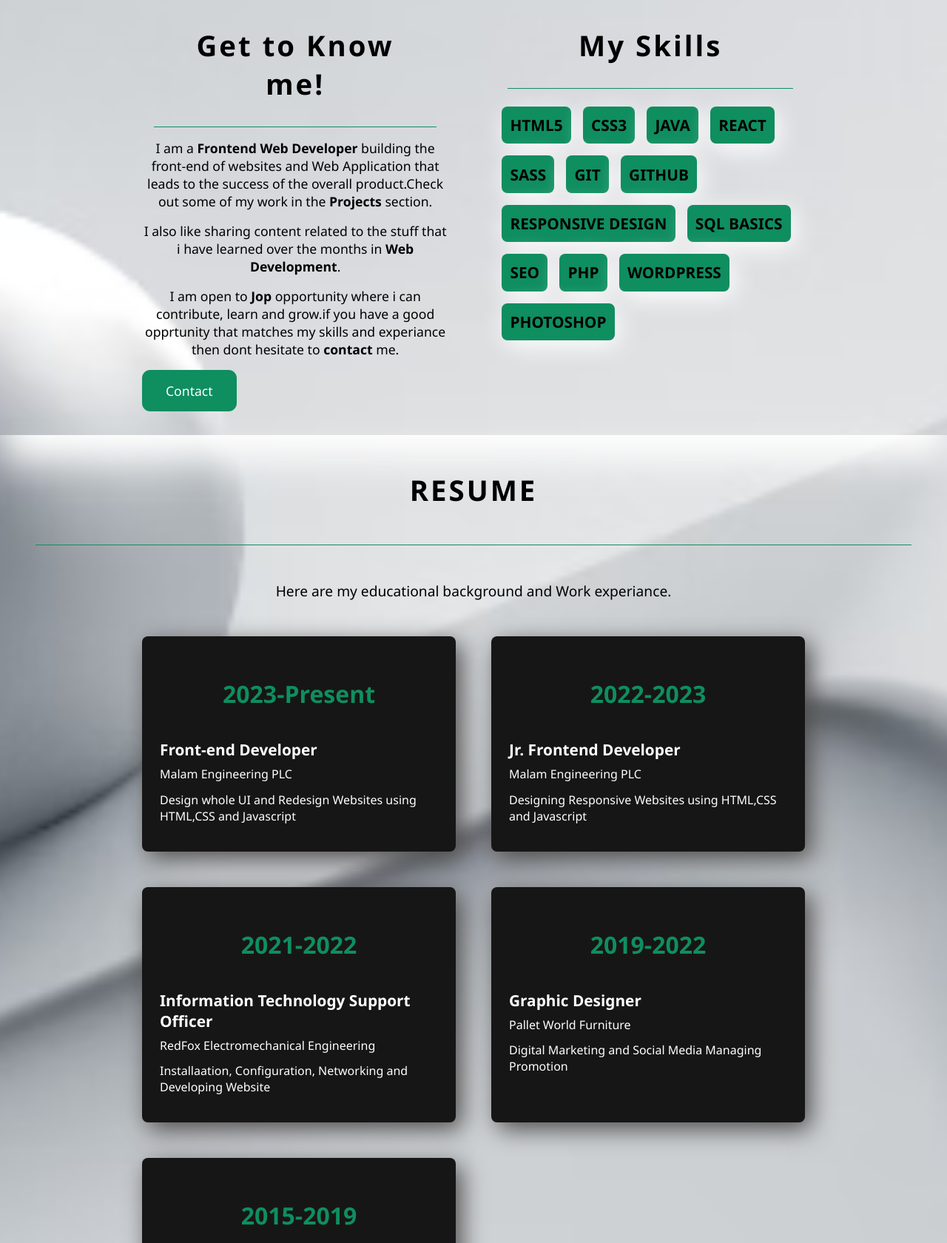
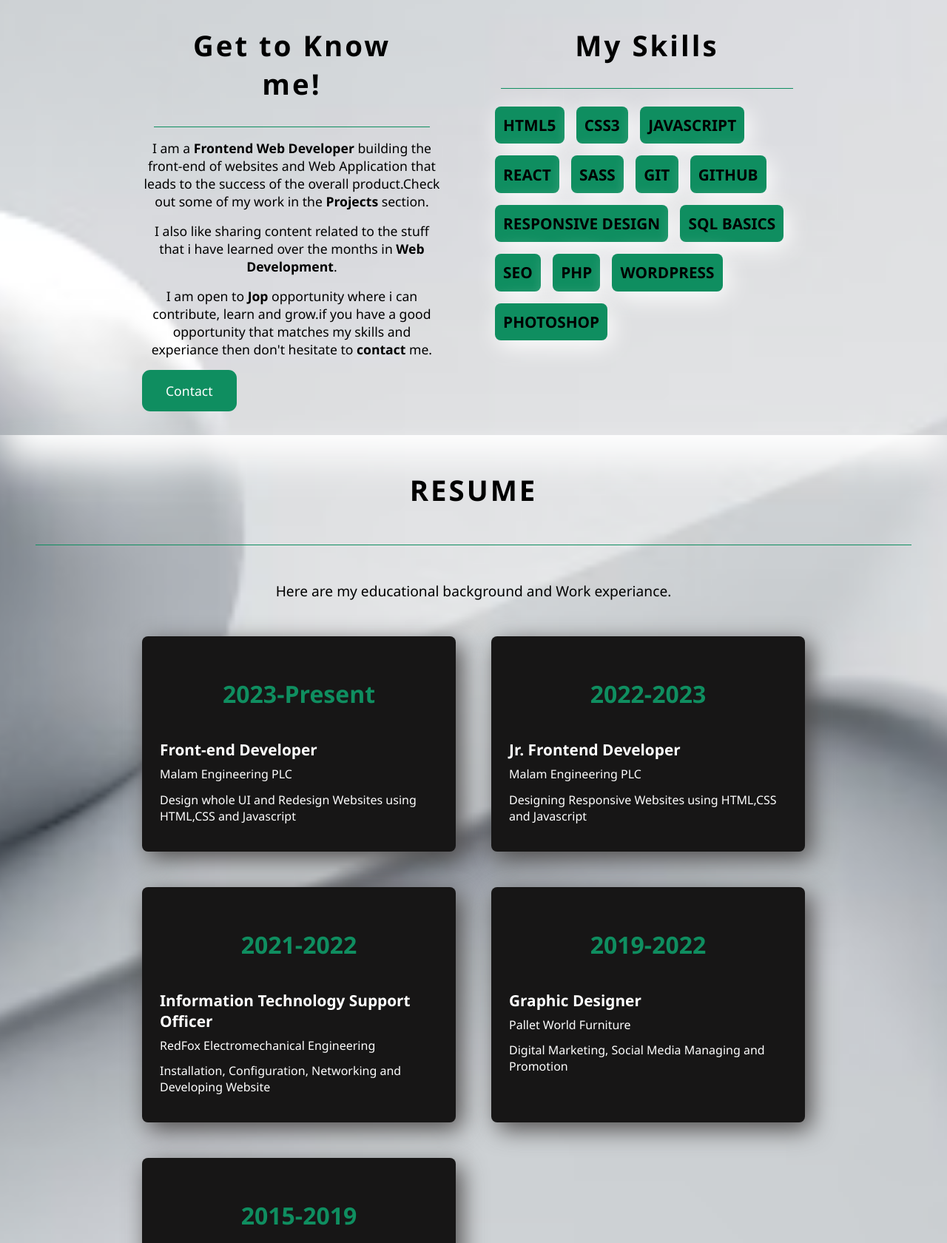
Before and after one commit to merryhailu/travel-site, a plain HTML site: page index.html in a window 1280 px wide. Shown: the part 1112-2792 px from the top of the page at 74% size. Drawn offline with Linux system fonts and the light colour scheme.

Commit message:
modified the meta keywords and some spellings too

```diff
--- a/index.html
+++ b/index.html
@@ -6,6 +6,7 @@
     <meta name="viewport" content="width=device-width, initial-scale=1.0">
     <meta name="description" content="Meron Hailu Portfolio">
     <meta name="Portfolio" content="index, follow">
+    <meta name="keywords" content="your own explannation">
     <title>Meron Hailu Portfolio</title>
     <link rel="stylesheet" href="./style.css">
     <link rel="icon" href="./image/logo mh.PNG">
@@ -81,8 +82,8 @@
                 <p>I also like sharing content related to the stuff that i have learned over
                     the months in <span>Web Development</span>.</p>
                 <p> I am open to <span>Jop</span> opportunity where i can contribute,
-                    learn and grow.if you have a good opprtunity that matches my skills and experiance
-                    then dont hesitate to <span>contact</span> me.</p>
+                    learn and grow.if you have a good opportunity that matches my skills and experiance
+                    then don't hesitate to <span>contact</span> me.</p>
 
                 <a href="#contact" class="button">Contact</a>
             </div>
@@ -96,7 +97,7 @@
                         <h4>CSS3</h4>
                     </article>
                     <article class="box">
-                        <h4>JAVA</h4>
+                        <h4>JAVASCRIPT</h4>
                     </article>
                     <article class="box">
                         <h4>REACT</h4>
@@ -155,13 +156,13 @@
                 <h2>2021-2022</h2>
                 <h4>Information Technology Support Officer</h4>
                 <p>RedFox Electromechanical Engineering</p>
-                <p>Installaation, Configuration, Networking and Developing Website </p>
+                <p>Installation, Configuration, Networking and Developing Website </p>
             </article>
             <article class="resume_box">
                 <h2>2019-2022</h2>
                 <h4>Graphic Designer</h4>
                 <p>Pallet World Furniture</p>
-                <p>Digital Marketing and Social Media Managing Promotion</p>
+                <p>Digital Marketing, Social Media Managing and Promotion</p>
             </article>
             <article class="resume_box">
                 <h2>2015-2019</h2>
```
